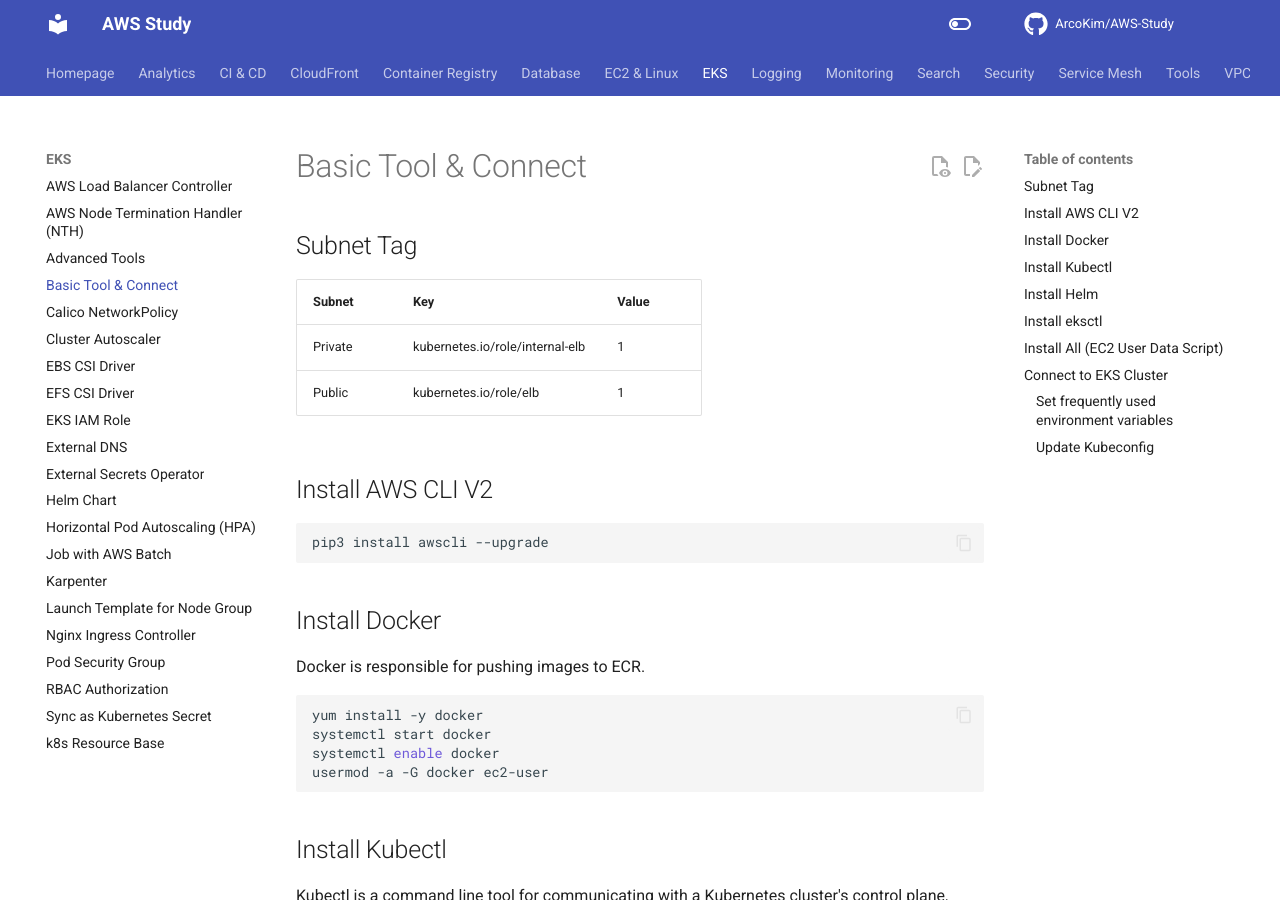
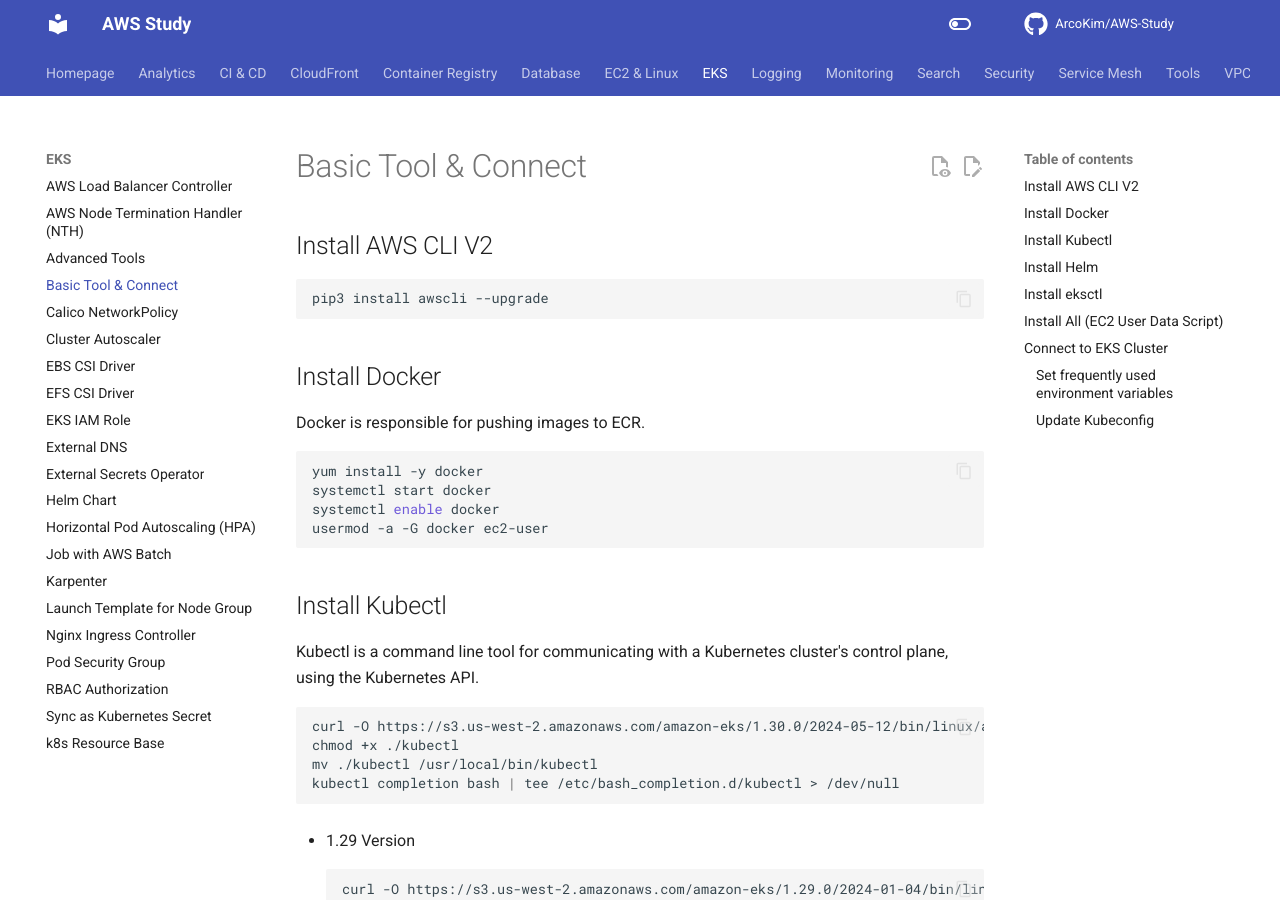
Before and after one commit to ArcoKim/AWS-Study, an MkDocs documentation site: the page built from docs/EKS/Basic Tool & Connect.md, in a window 1280 px wide and 900 px high. Built offline with MkDocs 1.6.1 and Material for MkDocs 9.7.7, drawn with Linux system fonts in a browser that asks for light colours; comment, search, counter and statistics services are not loaded.

Commit message:
24.07.12 : EKS Subnet Update

````diff
--- a/docs/EKS/Basic Tool & Connect.md
+++ b/docs/EKS/Basic Tool & Connect.md
@@ -1,9 +1,4 @@
 # Basic Tool & Connect
-## Subnet Tag
-|Subnet|Key|Value|
-|---|---|---|
-|Private|kubernetes.io/role/internal-elb|1|
-|Public|kubernetes.io/role/elb|1|
 
 ## Install AWS CLI V2
 ``` bash
````
Also changed, not shown: docs/EKS/AWS Load Balancer Controller.md (+6 -0 lines).
